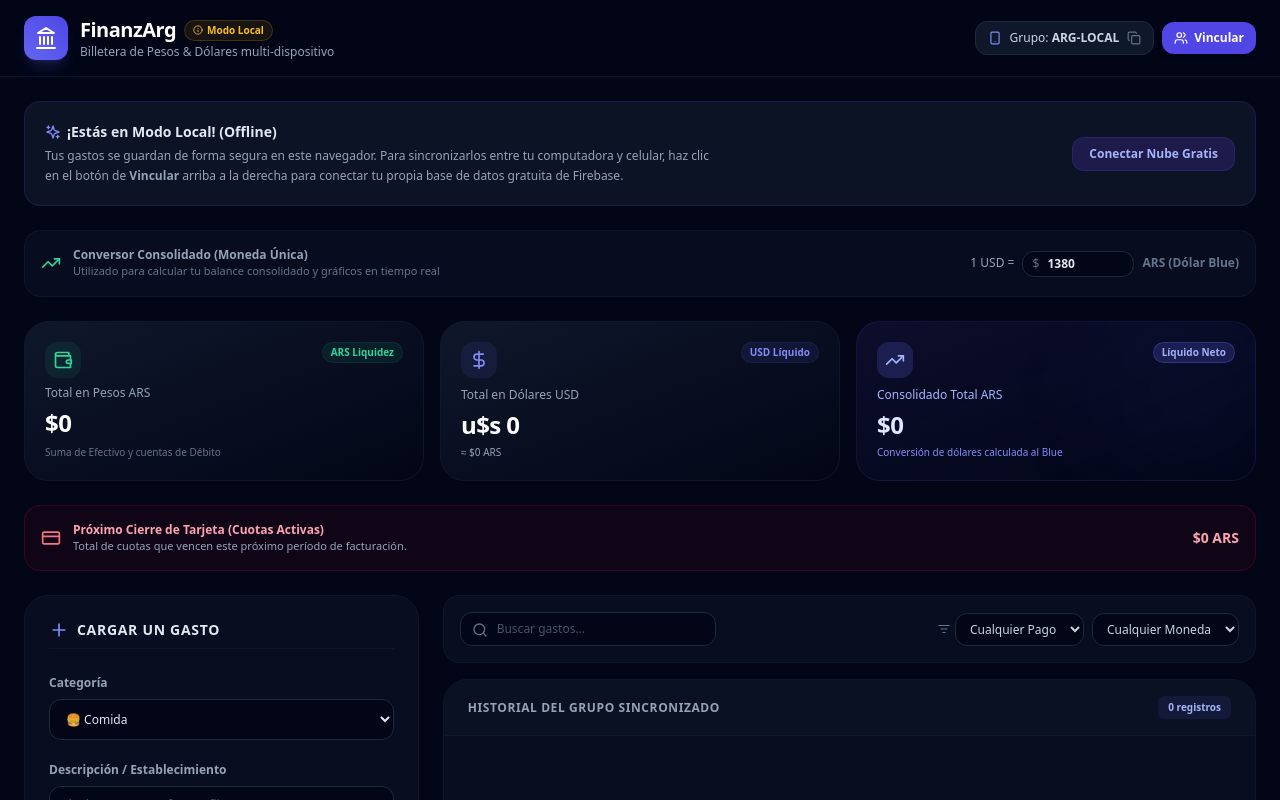
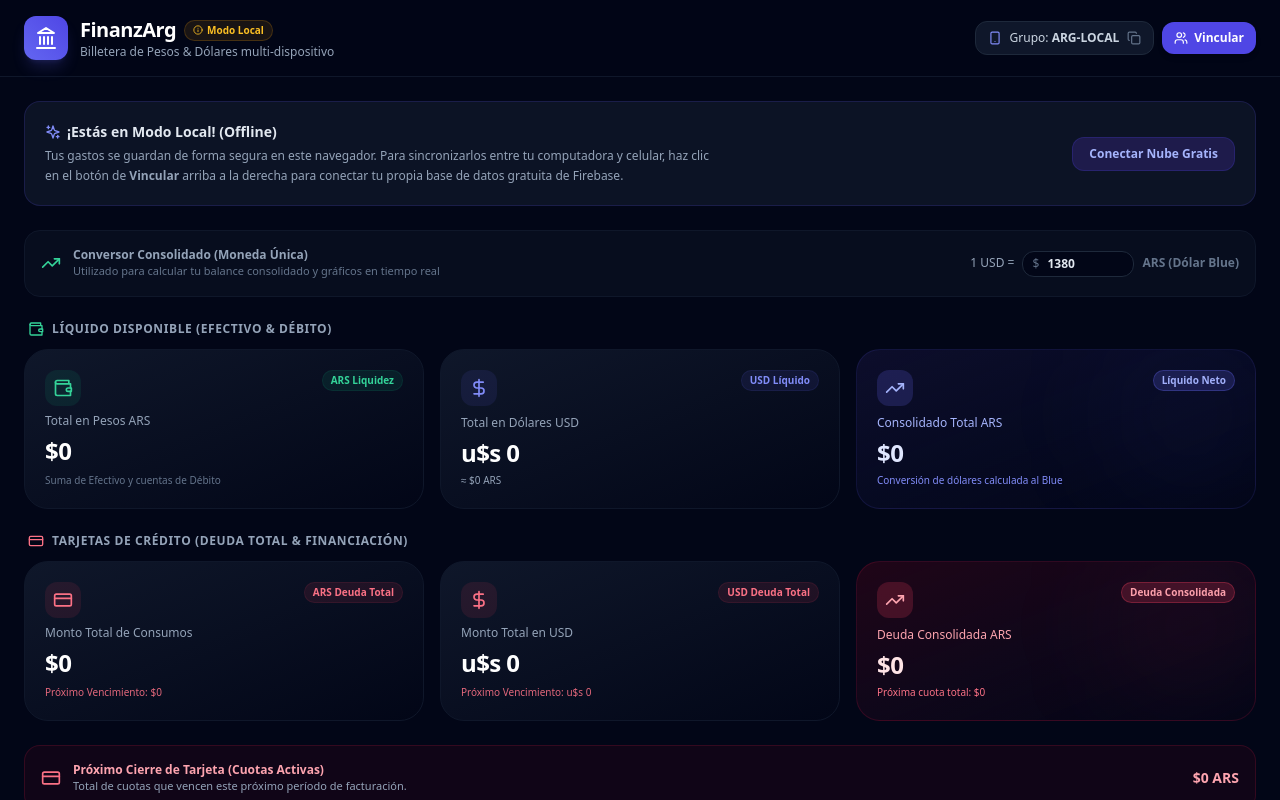
Before and after one commit to RicardoAgudo/FinanzasArg, a React (Vite) app: page / in a window 1280 px wide. Shown: the top 800 px of the page. Built offline with nearby package versions, Linux system fonts and the light colour scheme.

Commit message:
Update App.jsx

```diff
--- a/src/App.jsx
+++ b/src/App.jsx
@@ -79,7 +79,16 @@ export default function App() {
   // --- Estados de Autenticación y Carga ---
   const [user, setUser] = useState(null);
   const [dbLoading, setDbLoading] = useState(true);
-  const [syncCode, setSyncCode] = useState('');
+
+  // CORRECCIÓN: Inicialización robusta para evitar estados vacíos que oculten consumos nuevos
+  const getInitialSyncCode = () => {
+    try {
+      return localStorage.getItem('finanzarg_local_synccode') || 'ARG-LOCAL';
+    } catch (e) {
+      return 'ARG-LOCAL';
+    }
+  };
+  const [syncCode, setSyncCode] = useState(getInitialSyncCode());
   const [inputSyncCode, setInputSyncCode] = useState('');
   const [showSyncModal, setShowSyncModal] = useState(false);
   const [toast, setToast] = useState(null);
@@ -271,6 +280,7 @@ export default function App() {
       return;
     }
 
+    const activeCode = syncCode || 'ARG-LOCAL';
     const newTransaction = {
       description: description.trim(),
       amount: parseFloat(amount),
@@ -278,7 +288,7 @@ export default function App() {
       paymentMethod,
       installments: paymentMethod === 'credito' ? parseInt(installments) : 1,
       category,
-      syncCode,
+      syncCode: activeCode,
       createdAt: Date.now(),
       author: user ? user.uid : 'local-user'
     };
@@ -369,7 +379,8 @@ export default function App() {
 
   // ================= FILTRADO Y ORDEN DE DATOS (EN MEMORIA) =================
   const filteredAndSortedTransactions = useMemo(() => {
-    let result = transactions.filter(t => t.syncCode === syncCode);
+    const activeCode = syncCode || 'ARG-LOCAL';
+    let result = transactions.filter(t => (t.syncCode || 'ARG-LOCAL') === activeCode);
 
     if (filterMethod !== 'all') {
       result = result.filter(t => t.paymentMethod === filterMethod);
@@ -394,10 +405,13 @@ export default function App() {
   const financials = useMemo(() => {
     let cashDebitArs = 0;
     let cashDebitUsd = 0;
-    let creditArs = 0;
-    let creditUsd = 0;
+    let creditArs = 0; // Próximo vencimiento de cuotas en ARS
+    let creditUsd = 0; // Próximo vencimiento de cuotas en USD
+    let creditTotalAbsoluteArs = 0; // Deuda total absoluta (consumo sin dividir) ARS
+    let creditTotalAbsoluteUsd = 0; // Deuda total absoluta (consumo sin dividir) USD
 
-    const myGroup = transactions.filter(t => t.syncCode === syncCode);
+    const activeCode = syncCode || 'ARG-LOCAL';
+    const myGroup = transactions.filter(t => (t.syncCode || 'ARG-LOCAL') === activeCode);
 
     myGroup.forEach(t => {
       const value = t.amount;
@@ -405,8 +419,10 @@ export default function App() {
         const monthlyInstallment = value / (t.installments || 1);
         if (t.currency === 'ARS') {
           creditArs += monthlyInstallment;
+          creditTotalAbsoluteArs += value;
         } else {
           creditUsd += monthlyInstallment;
+          creditTotalAbsoluteUsd += value;
         }
       } else {
         if (t.currency === 'ARS') {
@@ -419,6 +435,7 @@ export default function App() {
 
     const consolidatedArs = cashDebitArs + (cashDebitUsd * dolarBlue);
     const consolidatedCreditArs = creditArs + (creditUsd * dolarBlue);
+    const consolidatedCreditTotalAbsoluteArs = creditTotalAbsoluteArs + (creditTotalAbsoluteUsd * dolarBlue);
 
     return {
       cashDebitArs,
@@ -426,14 +443,18 @@ export default function App() {
       creditArs,
       creditUsd,
       consolidatedArs,
-      consolidatedCreditArs
+      consolidatedCreditArs,
+      creditTotalAbsoluteArs,
+      creditTotalAbsoluteUsd,
+      consolidatedCreditTotalAbsoluteArs
     };
   }, [transactions, syncCode, dolarBlue]);
 
   // ================= CATEGORÍAS GRÁFICOS (EN MEMORIA) =================
   const categoryStats = useMemo(() => {
     const counts = {};
-    const myGroup = transactions.filter(t => t.syncCode === syncCode);
+    const activeCode = syncCode || 'ARG-LOCAL';
+    const myGroup = transactions.filter(t => (t.syncCode || 'ARG-LOCAL') === activeCode);
 
     myGroup.forEach(t => {
       const amountInPesos = t.currency === 'ARS' ? t.amount : t.amount * dolarBlue;
@@ -451,12 +472,13 @@ export default function App() {
 
   // Carga de ejemplo si el grupo está vacío (Híbrido)
   const handleLoadMockData = async () => {
+    const activeCode = syncCode || 'ARG-LOCAL';
     const mocks = [
-      { description: "Supermercado Coto", amount: 45000, currency: "ARS", paymentMethod: "debito", installments: 1, category: "Comida", syncCode, createdAt: Date.now() - 86400000 * 2, author: user ? user.uid : 'local-user' },
-      { description: "Cena familiar", amount: 28000, currency: "ARS", paymentMethod: "efectivo", installments: 1, category: "Comida", syncCode, createdAt: Date.now() - 86400000, author: user ? user.uid : 'local-user' },
-      { description: "Compra Amazon (Zapatillas)", amount: 120, currency: "USD", paymentMethod: "credito", installments: 3, category: "Otros", syncCode, createdAt: Date.now(), author: user ? user.uid : 'local-user' },
-      { description: "Suscripción Netflix", amount: 10, currency: "USD", paymentMethod: "credito", installments: 1, category: "Servicios", syncCode, createdAt: Date.now() - 50000, author: user ? user.uid : 'local-user' },
-      { description: "Carga Sube", amount: 5000, currency: "ARS", paymentMethod: "debito", installments: 1, category: "Transporte", syncCode, createdAt: Date.now() - 120000, author: user ? user.uid : 'local-user' }
+      { description: "Supermercado Coto", amount: 45000, currency: "ARS", paymentMethod: "debito", installments: 1, category: "Comida", syncCode: activeCode, createdAt: Date.now() - 86400000 * 2, author: user ? user.uid : 'local-user' },
+      { description: "Cena familiar", amount: 28000, currency: "ARS", paymentMethod: "efectivo", installments: 1, category: "Comida", syncCode: activeCode, createdAt: Date.now() - 86400000, author: user ? user.uid : 'local-user' },
+      { description: "Compra Amazon (Zapatillas)", amount: 120, currency: "USD", paymentMethod: "credito", installments: 3, category: "Otros", syncCode: activeCode, createdAt: Date.now(), author: user ? user.uid : 'local-user' },
+      { description: "Suscripción Netflix", amount: 10, currency: "USD", paymentMethod: "credito", installments: 1, category: "Servicios", syncCode: activeCode, createdAt: Date.now() - 50000, author: user ? user.uid : 'local-user' },
+      { description: "Carga Sube", amount: 5000, currency: "ARS", paymentMethod: "debito", installments: 1, category: "Transporte", syncCode: activeCode, createdAt: Date.now() - 120000, author: user ? user.uid : 'local-user' }
     ];
 
     if (!isFirebaseActive) {
@@ -592,7 +614,12 @@ export default function App() {
           </div>
         </section>
 
-        {/* CONTENEDOR DE INDICADORES DE CAPITAL */}
+        {/* INDICADORES DE CAPITAL - LÍQUIDO DISPONIBLE (EFECTIVO Y DÉBITO) */}
+        <div className="space-y-3">
+          <div className="flex items-center space-x-2 px-1">
+            <Wallet className="w-4 h-4 text-emerald-400" />
+            <h4 className="text-xs font-bold text-slate-400 uppercase tracking-wider">Líquido Disponible (Efectivo & Débito)</h4>
+          </div>
           <section className="grid grid-cols-1 md:grid-cols-3 gap-4">
 
             {/* Tarjeta Efectivo/Débito en Pesos */}
@@ -650,6 +677,74 @@ export default function App() {
             </div>
 
           </section>
+        </div>
+
+        {/* INDICADORES DE CAPITAL - TARJETAS DE CRÉDITO */}
+        <div className="space-y-3">
+          <div className="flex items-center space-x-2 px-1">
+            <CreditCard className="w-4 h-4 text-rose-400" />
+            <h4 className="text-xs font-bold text-slate-400 uppercase tracking-wider">Tarjetas de Crédito (Deuda Total & Financiación)</h4>
+          </div>
+          <section className="grid grid-cols-1 md:grid-cols-3 gap-4">
+
+            {/* Tarjeta Crédito Total en Pesos */}
+            <div className="bg-gradient-to-br from-slate-900 to-slate-950 border border-slate-900 rounded-3xl p-5 relative overflow-hidden flex flex-col justify-between h-40">
+              <div className="flex justify-between items-start">
+                <div className="p-2 bg-rose-500/10 rounded-xl text-rose-400">
+                  <CreditCard className="w-5 h-5" />
+                </div>
+                <span className="text-[10px] bg-rose-500/10 text-rose-400 font-bold px-2 py-0.5 rounded-full border border-rose-500/10">ARS Deuda Total</span>
+              </div>
+              <div className="space-y-1">
+                <span className="text-xs text-slate-400">Monto Total de Consumos</span>
+                <h3 className="text-2xl font-black tracking-tight text-white">
+                  ${financials.creditTotalAbsoluteArs.toLocaleString('es-AR', { minimumFractionDigits: 0 })}
+                </h3>
+              </div>
+              <p className="text-[10px] text-rose-400/90 font-medium mt-1">
+                Próximo Vencimiento: ${financials.creditArs.toLocaleString('es-AR', { minimumFractionDigits: 0 })}
+              </p>
+            </div>
+
+            {/* Tarjeta Crédito Total en Dólares */}
+            <div className="bg-gradient-to-br from-slate-900 to-slate-950 border border-slate-900 rounded-3xl p-5 relative overflow-hidden flex flex-col justify-between h-40">
+              <div className="flex justify-between items-start">
+                <div className="p-2 bg-rose-500/10 rounded-xl text-rose-400">
+                  <DollarSign className="w-5 h-5" />
+                </div>
+                <span className="text-[10px] bg-rose-500/10 text-rose-400 font-bold px-2 py-0.5 rounded-full border border-rose-500/10">USD Deuda Total</span>
+              </div>
+              <div className="space-y-1">
+                <span className="text-xs text-slate-400">Monto Total en USD</span>
+                <h3 className="text-2xl font-black tracking-tight text-white">
+                  u$s {financials.creditTotalAbsoluteUsd.toLocaleString('es-AR', { minimumFractionDigits: 0 })}
+                </h3>
+              </div>
+              <p className="text-[10px] text-rose-400/90 font-medium mt-1">
+                Próximo Vencimiento: u$s {financials.creditUsd.toLocaleString('es-AR', { minimumFractionDigits: 0 })}
+              </p>
+            </div>
+
+            {/* Balance Total Consolidado Deuda Crédito */}
+            <div className="bg-gradient-to-br from-rose-950/40 via-rose-900/10 to-slate-950 border border-rose-900/30 rounded-3xl p-5 relative overflow-hidden flex flex-col justify-between h-40">
+              <div className="absolute top-0 right-0 w-32 h-32 bg-rose-500/10 rounded-full blur-3xl"></div>
+              <div className="flex justify-between items-start">
+                <div className="p-2 bg-rose-500/20 rounded-xl text-rose-300">
+                  <TrendingUp className="w-5 h-5" />
+                </div>
+                <span className="text-[10px] bg-rose-500/20 text-rose-300 font-bold px-2 py-0.5 rounded-full border border-rose-500/30">Deuda Consolidada</span>
+              </div>
+              <div className="space-y-1">
+                <span className="text-xs text-rose-300 font-medium">Deuda Consolidada ARS</span>
+                <h3 className="text-2xl font-black tracking-tight text-rose-100">
+                  ${financials.consolidatedCreditTotalAbsoluteArs.toLocaleString('es-AR', { minimumFractionDigits: 0 })}
+                </h3>
+              </div>
+              <p className="text-[10px] text-rose-400">Próxima cuota total: ${financials.consolidatedCreditArs.toLocaleString('es-AR', { minimumFractionDigits: 0 })}</p>
+            </div>
+
+          </section>
+        </div>
 
         {/* ADVERTENCIA DE TARJETAS DE CRÉDITO / CUOTAS */}
         <section className="bg-rose-950/20 border border-rose-900/30 rounded-2xl p-4 flex flex-col sm:flex-row items-center justify-between gap-4">
@@ -910,7 +1005,7 @@ export default function App() {
                     <p className="text-sm font-bold text-slate-400">Sin consumos cargados</p>
                     <p className="text-xs text-slate-500 mt-1 max-w-sm">No encontramos gastos que coincidan con los filtros activos.</p>
 
-                    {transactions.filter(t => t.syncCode === syncCode).length === 0 && (
+                    {transactions.filter(t => (t.syncCode || 'ARG-LOCAL') === (syncCode || 'ARG-LOCAL')).length === 0 && (
                       <button
                         onClick={handleLoadMockData}
                         className="mt-4 px-4 py-2 bg-slate-900 hover:bg-slate-850 text-indigo-400 border border-slate-800 rounded-xl text-xs font-bold transition-all"
```
Lines whose indentation alone changed are shown as unchanged.
